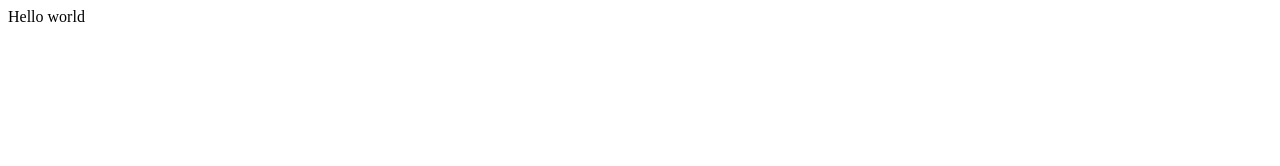
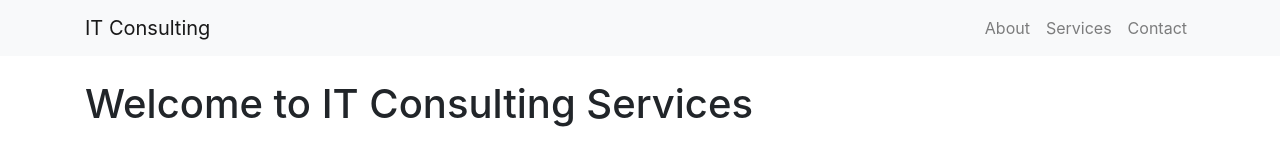
Before and after one commit to thelegendoflinas/thelegendoflinas.github.io, a plain HTML site: page index.html in a window 1280 px wide. Drawn offline with nearby package versions, Linux system fonts and the light colour scheme.

Commit message:
Update index.html

```diff
--- a/index.html
+++ b/index.html
@@ -1 +1,44 @@
-Hello world
+<!-- index.html -->
+<!DOCTYPE html>
+<html lang="en">
+<head>
+    <meta charset="UTF-8">
+    <meta name="viewport" content="width=device-width, initial-scale=1.0">
+    <title>IT Consulting Services</title>
+    <link rel="stylesheet" href="https://maxcdn.bootstrapcdn.com/bootstrap/4.5.2/css/bootstrap.min.css">
+    <!-- You can add custom CSS files here -->
+</head>
+<body>
+    <nav class="navbar navbar-expand-lg navbar-light bg-light">
+        <div class="container">
+            <a class="navbar-brand" href="index.html">IT Consulting</a>
+            <button class="navbar-toggler" type="button" data-toggle="collapse" data-target="#navbarSupportedContent" aria-controls="navbarSupportedContent" aria-expanded="false" aria-label="Toggle navigation">
+                <span class="navbar-toggler-icon"></span>
+            </button>
+
+            <div class="collapse navbar-collapse" id="navbarSupportedContent">
+                <ul class="navbar-nav ml-auto">
+                    <li class="nav-item">
+                        <a class="nav-link" href="about.html">About</a>
+                    </li>
+                    <li class="nav-item">
+                        <a class="nav-link" href="services.html">Services</a>
+                    </li>
+                    <li class="nav-item">
+                        <a class="nav-link" href="contact.html">Contact</a>
+                    </li>
+                </ul>
+            </div>
+        </div>
+    </nav>
+
+    <div class="container mt-4">
+        <h1>Welcome to IT Consulting Services</h1>
+        <!-- Add more content here -->
+    </div>
+
+    <script src="https://ajax.googleapis.com/ajax/libs/jquery/3.5.1/jquery.min.js"></script>
+    <script src="https://cdnjs.cloudflare.com/ajax/libs/popper.js/1.16.0/umd/popper.min.js"></script>
+    <script src="https://maxcdn.bootstrapcdn.com/bootstrap/4.5.2/js/bootstrap.min.js"></script>
+</body>
+</html>
```
